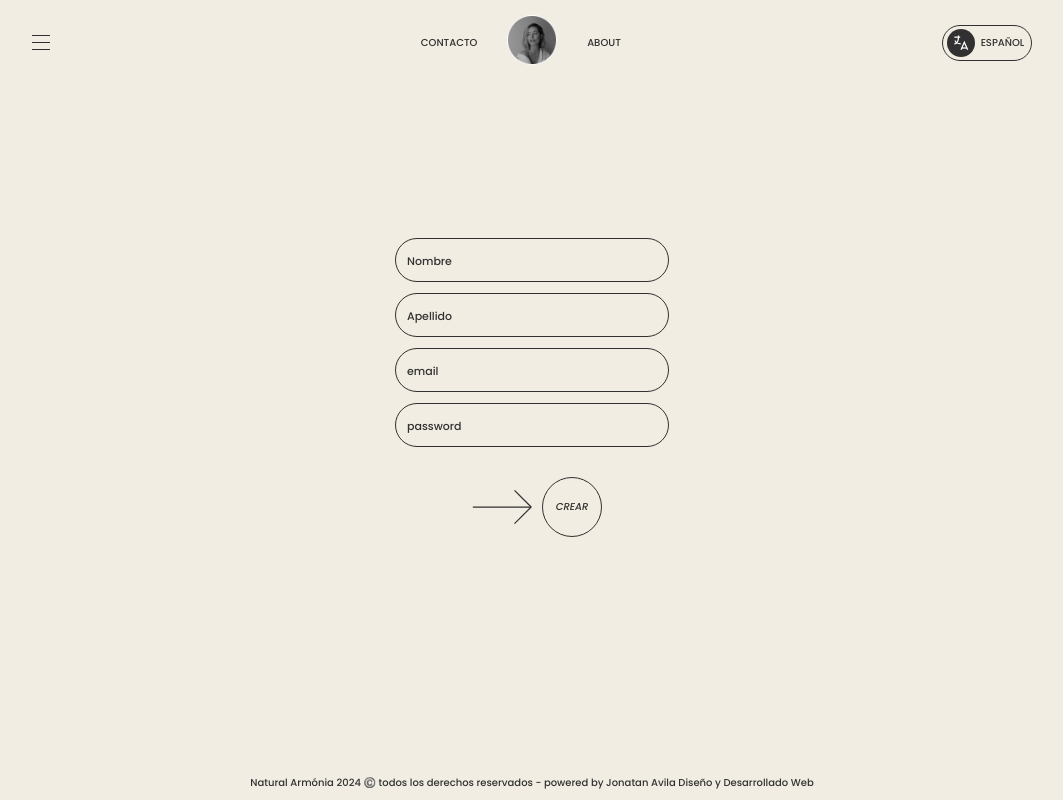
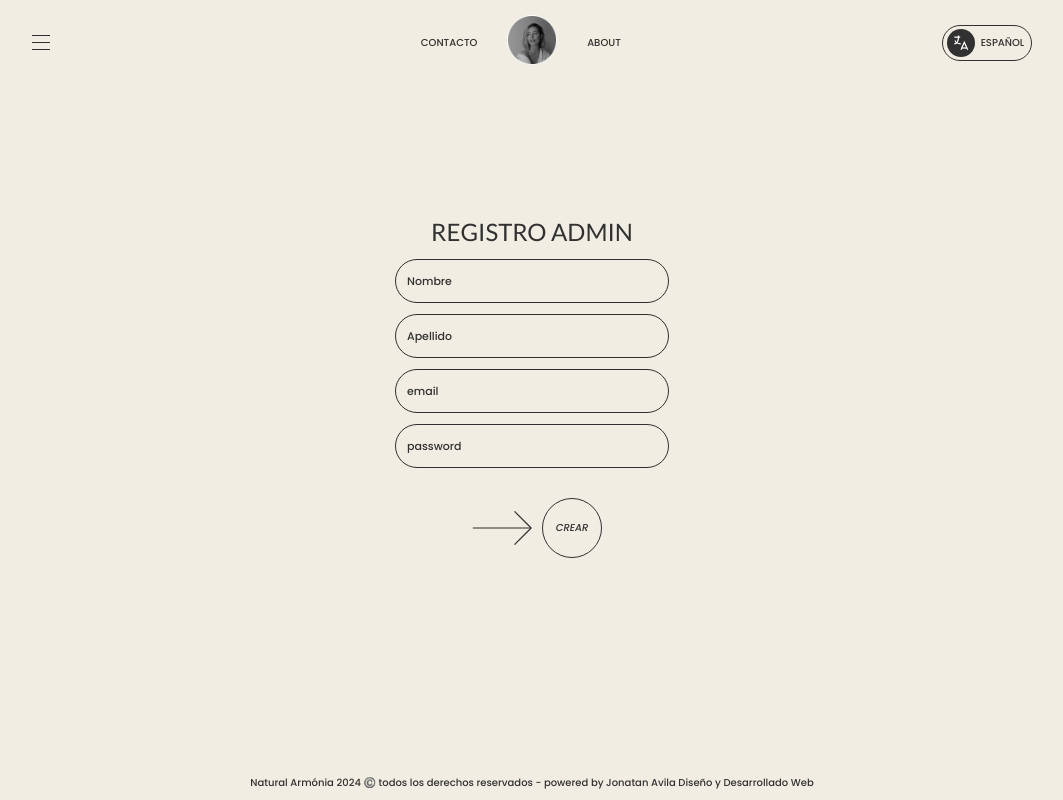
Before and after one commit to JONAAVILA/natural-harmony, a React (Vite) app: page /admin/signin in a window 1280 px wide. Shown: the whole page, without its empty margins (108-1171 px from the left). Built offline with nearby package versions, Linux system fonts and the light colour scheme.

Commit message:
tittle signin added

```diff
--- a/src/view/login/admins/AdminLogin.jsx
+++ b/src/view/login/admins/AdminLogin.jsx
@@ -3,18 +3,18 @@ import { LoadIcon, LoginForm } from '../../../components'
 import './adminLogin.css'
 
 const AdminLogin = ()=>{
-    const [loader, setloader] = useState(true)
+    const [loader, setloader] = useState(false)
 
     const handleLoader = ()=>{
         setloader(!loader)
     }
 
     return(
-        <section>
+        <section className="section_admin_login" >
             <div className='box_loader_admin' >
                 {loader && <LoadIcon size={100}/>}
             </div>
-            <h2>INGRESAR</h2>
+            <h2>INGRESO ADMIN</h2>
             <LoginForm handleLoader={handleLoader} admin={true} />
         </section>
     )
--- a/src/view/login/admins/adminLogin.css
+++ b/src/view/login/admins/adminLogin.css
@@ -1,3 +1,12 @@
+.section_admin_login{
+    display: flex;
+    flex-direction: column;
+    align-items: center;
+    gap: 15px;
+    h2{
+        font-size: 2rem;
+    }
+}
 .box_loader_admin{
     position: fixed;
     left: 50%;
--- a/src/view/signin/admins/SigninAdminView.jsx
+++ b/src/view/signin/admins/SigninAdminView.jsx
@@ -1,8 +1,10 @@
 import SigninAdmin from '../../../components/forms/signinAdmin/SigninAdmin.form'
+import './SigninAdminView.css'
 
 const SigninAdminView = ()=>{
     return(
-        <section>
+        <section className='section_admin' >
+            <h2>REGISTRO ADMIN</h2>
             <SigninAdmin/>
         </section>
     )
--- /dev/null
+++ b/src/view/signin/admins/signinAdminView.css
@@ -0,0 +1,7 @@
+.section_admin{
+    display: flex;
+    flex-direction: column;
+    align-items: center;
+    justify-content: center;
+    gap: 10px;
+}
```
